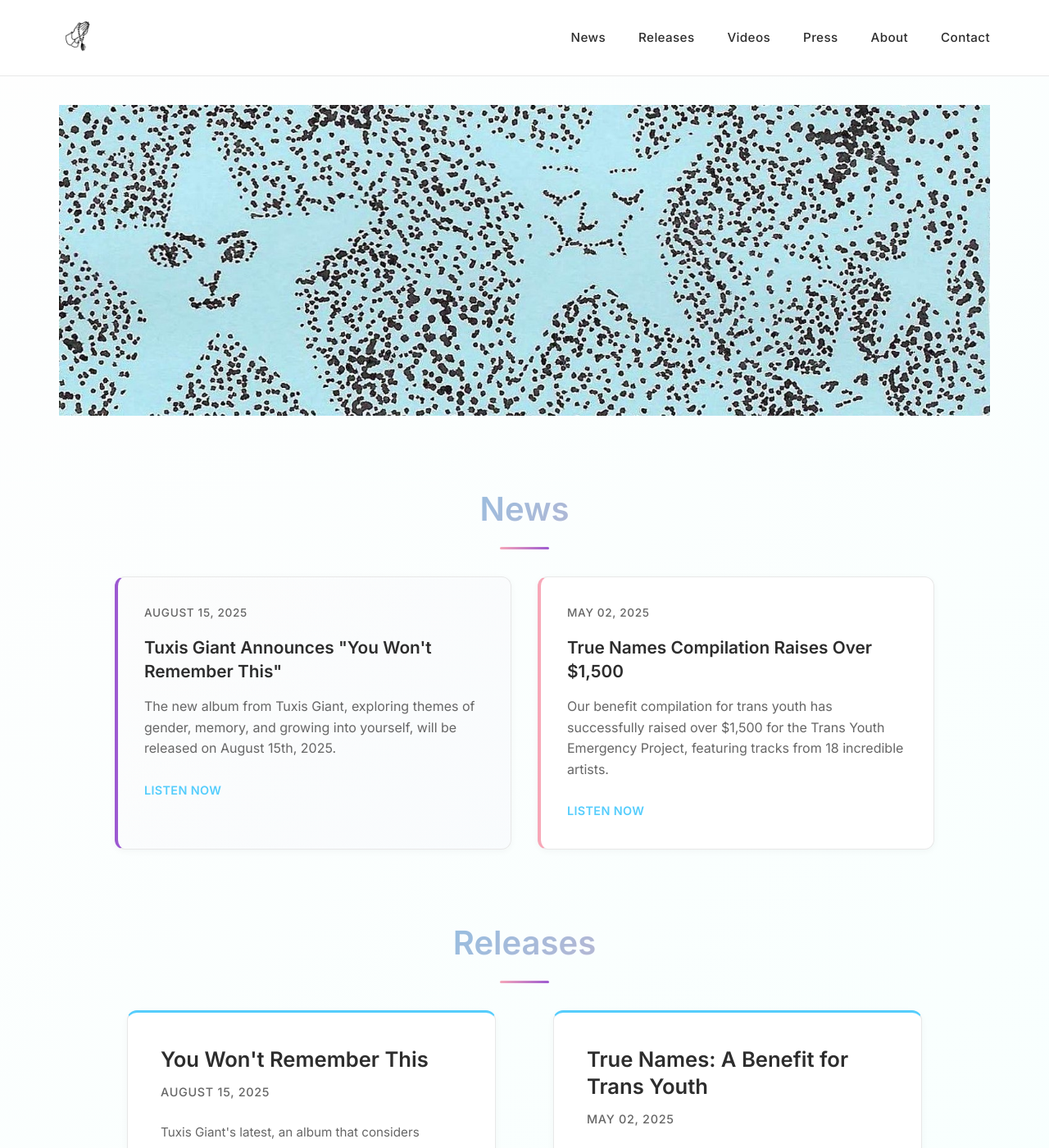
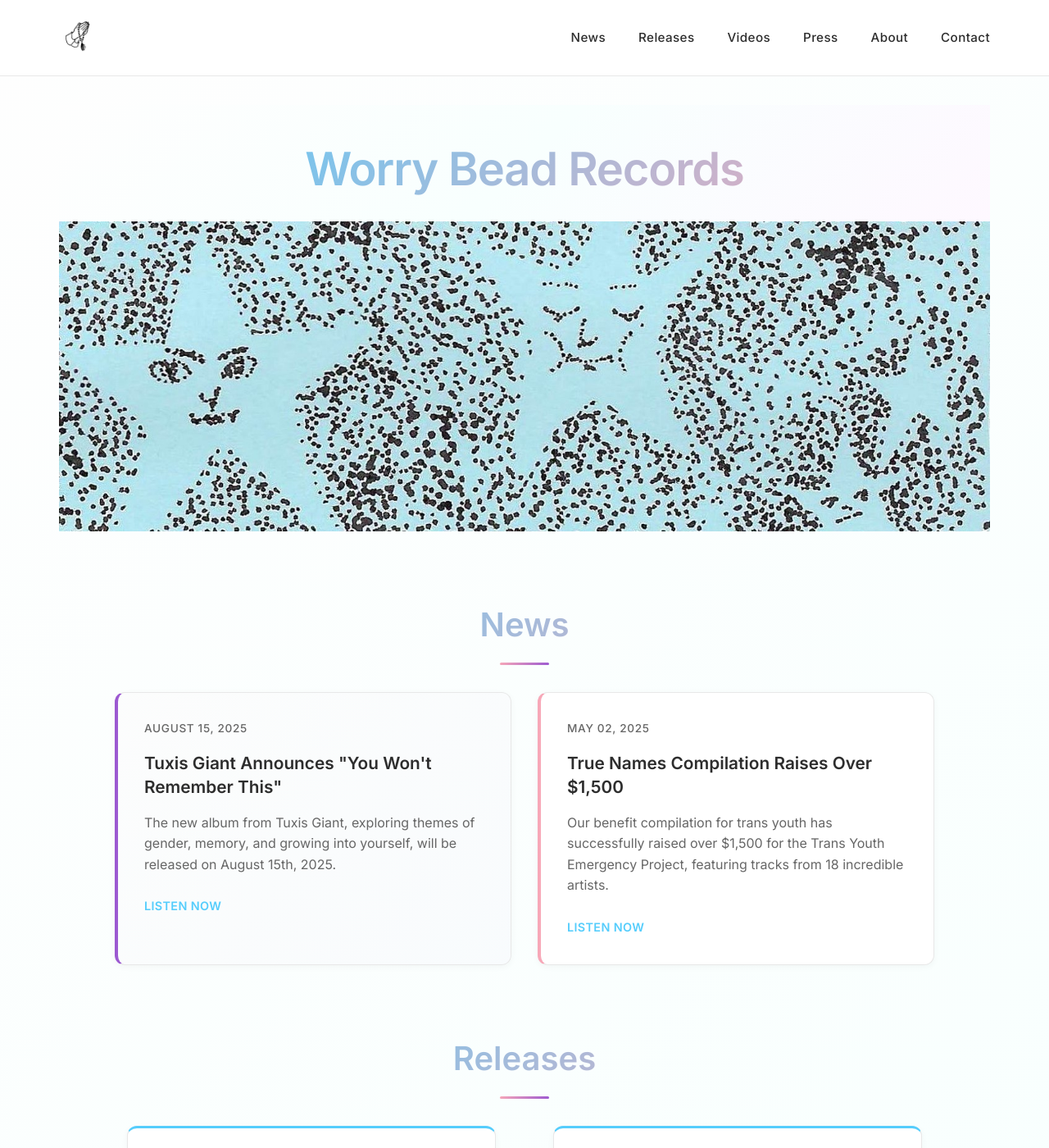
Before and after one commit to FennMacon/worrybead, a Jekyll site: the page built from index.html, in a window 1280 px wide and 1400 px high. Shown: the whole window at 82% size. Built offline with Jekyll 4.4.1, drawn with Linux system fonts in a browser that asks for light colours; a script that is not in the unit is left out.

Commit message:
Add prominent Worry Bead Records header above banner - Large gradient title using trans pride colors - Responsive typography that scales down on mobile - Positioned above banner for immediate brand recognition - Matches the overall design aesthetic with gradient text

```diff
--- a/index.html
+++ b/index.html
@@ -20,6 +20,9 @@ layout: default
 
     <main>
         <section class="hero">
+            <div class="hero-title">
+                <h1>Worry Bead Records</h1>
+            </div>
             <img src="img/banner.jpeg" alt="Worry Bead Records Banner" class="banner">
         </section>
 
--- a/styles.css
+++ b/styles.css
@@ -115,6 +115,24 @@ nav {
     width: 100%;
     position: relative;
     overflow: hidden;
+}
+
+.hero-title {
+    text-align: center;
+    padding: 3rem 2rem 2rem;
+    background: var(--gradient-background);
+}
+
+.hero-title h1 {
+    font-size: 3.5rem;
+    font-weight: 800;
+    margin: 0;
+    background: var(--gradient-primary);
+    -webkit-background-clip: text;
+    -webkit-text-fill-color: transparent;
+    background-clip: text;
+    letter-spacing: -0.02em;
+    line-height: 1.1;
 }
 
 .banner {
@@ -552,6 +570,10 @@ footer {
         font-size: 2rem;
     }
 
+    .hero-title h1 {
+        font-size: 2.5rem;
+    }
+
     .releases-grid,
     .news-grid,
     .press-grid,
@@ -597,6 +619,14 @@ footer {
         font-size: 1.8rem;
     }
 
+    .hero-title {
+        padding: 2rem 1rem 1.5rem;
+    }
+
+    .hero-title h1 {
+        font-size: 2rem;
+    }
+
     .release-card,
     .news-item,
     .press-item {
```
